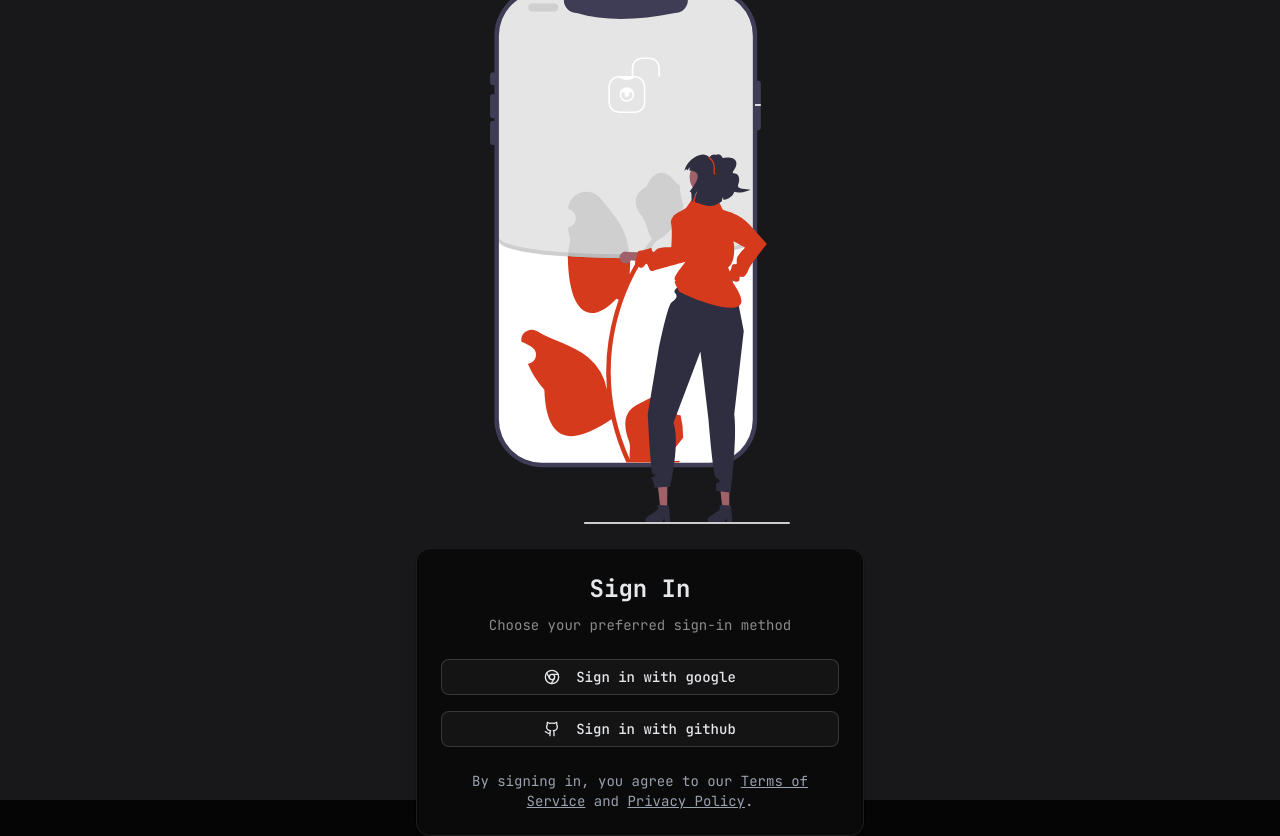
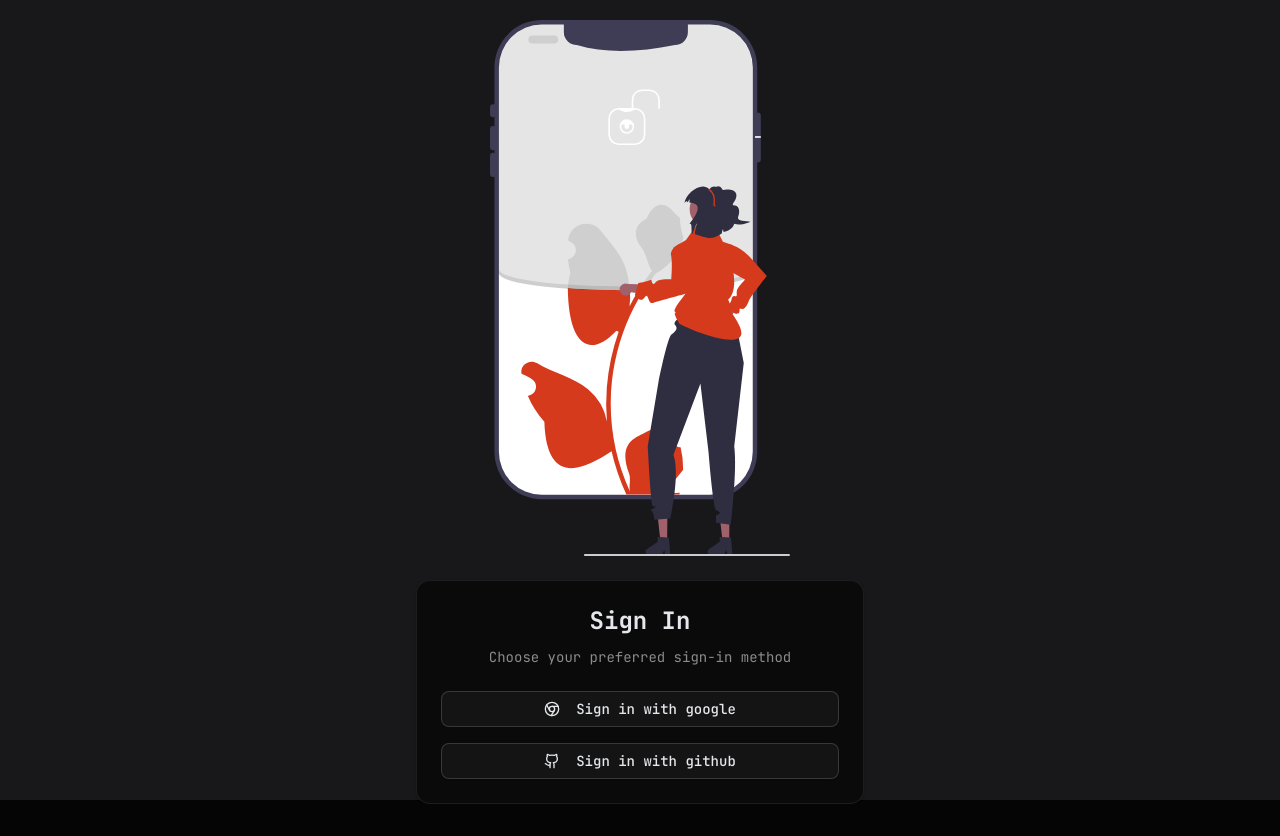
Before and after one commit to ykstorm/codecraft-ai, a Next.js app: page /auth/sign-in in a window 1280 px wide. After the commit the page ends 804 px from the top, so only its background shows below. Built offline with nearby package versions, Linux system fonts and the light colour scheme; no server answers.

Commit message:
Drop the placeholder Terms and Privacy links from the sign-in card
Both links were href="#" and the site has no terms or privacy pages, so
the footer asked visitors to agree to documents that do not exist. The
sentence goes with the links, and CardFooter, now unused, goes with it.

```diff
--- a/components/auth/sign-in-form.tsx
+++ b/components/auth/sign-in-form.tsx
@@ -6,7 +6,6 @@ import {
   Card,
   CardContent,
   CardDescription,
-  CardFooter,
   CardHeader,
   CardTitle,
 } from "@/components/ui/card";
@@ -46,20 +45,6 @@ const SignInForm = () => {
           </Button>
         </form>
       </CardContent>
-
-      <CardFooter>
-        <p className="text-sm text-center text-gray-500 dark:text-gray-400 w-full">
-          By signing in, you agree to our{" "}
-          <a href="#" className="underline hover:text-primary">
-            Terms of Service
-          </a>{" "}
-          and{" "}
-          <a href="#" className="underline hover:text-primary">
-            Privacy Policy
-          </a>
-          .
-        </p>
-      </CardFooter>
     </Card>
   );
 };
--- a/components/ui/card.tsx
+++ b/components/ui/card.tsx
@@ -58,20 +58,9 @@ function CardContent({ className, ...props }: React.ComponentProps<"div">) {
   )
 }
 
-function CardFooter({ className, ...props }: React.ComponentProps<"div">) {
-  return (
-    <div
-      data-slot="card-footer"
-      className={cn("flex items-center px-6 [.border-t]:pt-6", className)}
-      {...props}
-    />
-  )
-}
-
 export {
   Card,
   CardHeader,
-  CardFooter,
   CardTitle,
   CardDescription,
   CardContent,
```
